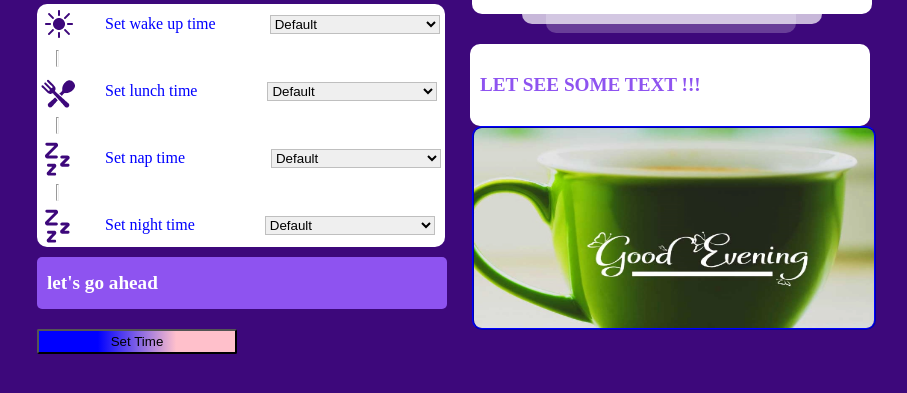
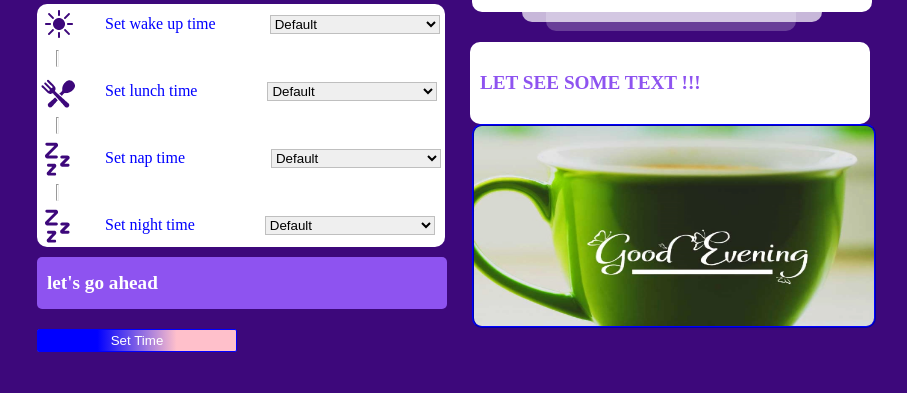
Before and after one commit to Devendrakumar2000/digital-clock, a plain HTML site: page index.html in a window 1280 px wide. Shown: the part 137-530 px from the top of the page, without its empty margins (128-1035 px from the left). Drawn offline with Linux system fonts and the light colour scheme.

Commit message:
Update index.css

```diff
--- a/index.css
+++ b/index.css
@@ -1,4 +1,4 @@
- .timebox{width: 400px;padding: 4px;margin : 10px 0px 0px 115px;
+  .timebox{width: 400px;padding: 4px;margin : 10px 0px 0px 115px;
     background-color: white;border-radius: 10px;
 }
 .box1{
@@ -16,15 +16,8 @@ button{width: 200px;text-align: center;padding: 3px 0px;
         blue 30%,pink 70%
     );border-radius: 2px;margin :20px 0px 0px 115px;
 }
-button:hover{
-    width: 200px;text-align: center;padding: 3px 0px;
-    background-image: linear-gradient( to left,
-        blue 30%,pink 70%
-    );border-radius: 2px;margin :20px 0px 0px 115px;
-
-}
-button:hover::before{
-    content: "party Time !!";
+#dev{border: 1px solid blue;
+    color: white;
 }
 .wlnN{
     color: blue;margin-left: 30px;
```
